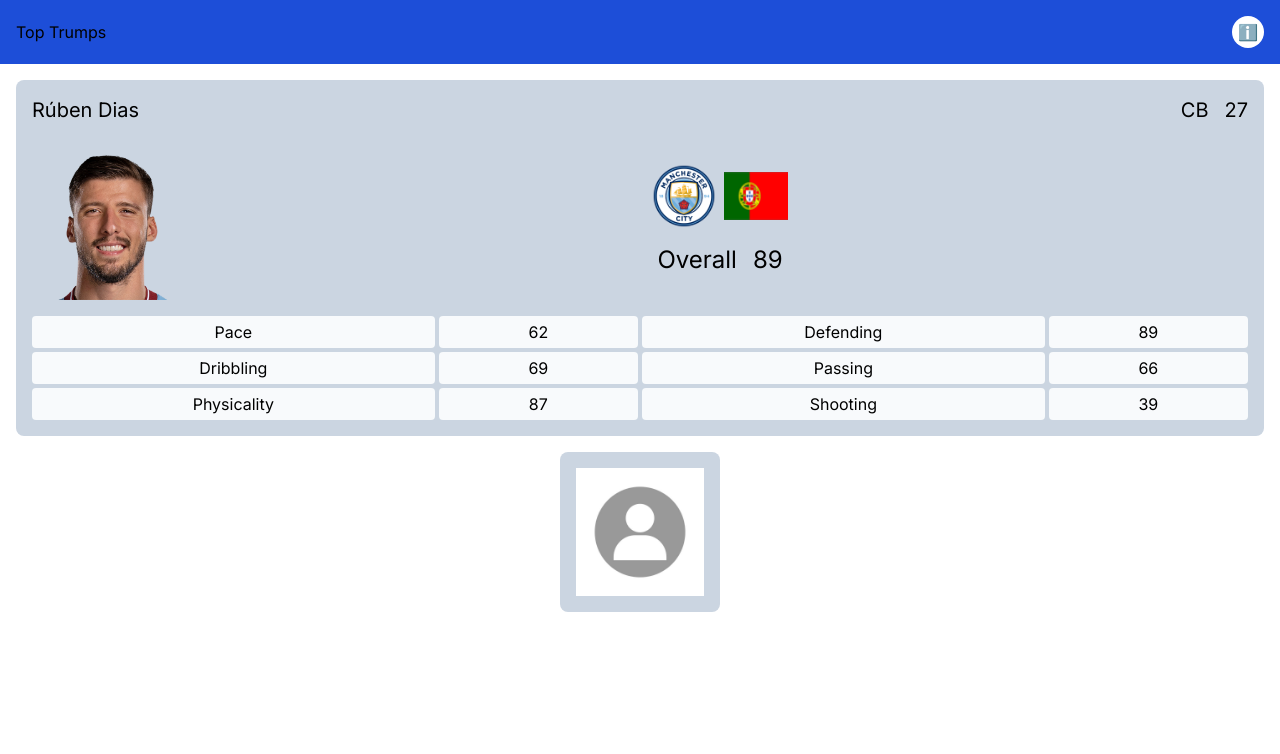
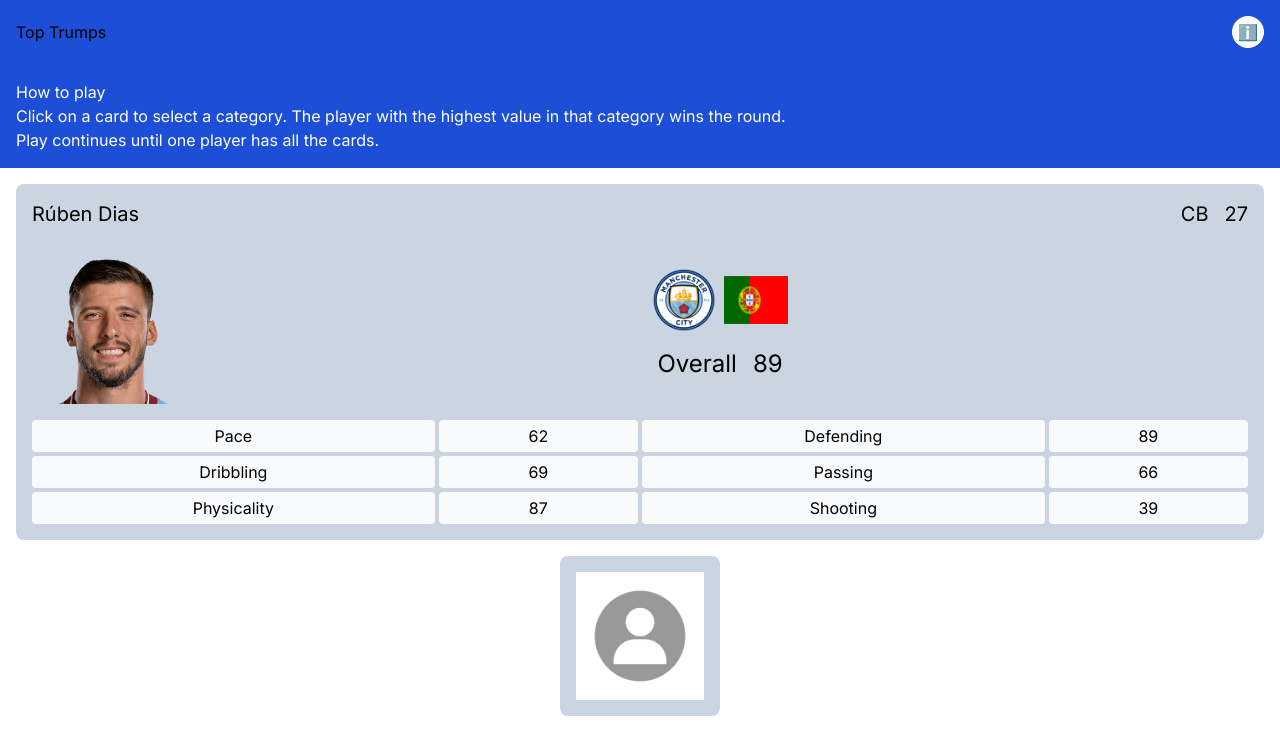
Before and after one commit to Gavin-Persad/GJTopTrumps, a Next.js app: page / in a window 1280 px wide. Both pictures are taken after a click on the button "ℹ️". Shown: the top 754 px of the page. Built offline with nearby package versions, Linux system fonts and the light colour scheme.

Commit message:
how to play added to header

```diff
--- a/src/app/components/header.tsx
+++ b/src/app/components/header.tsx
@@ -1,10 +1,30 @@
+"use client";
+
+import React, { useState } from 'react';
 
 const Header = () => {
+
+const [howToPlay, setHowToPlay] = useState(false);
+
+const toggleHowToPlay = () => {
+  setHowToPlay(!howToPlay);
+};
+
+
   return (
-    <header className="flex items-center bg-blue-700 justify-between p-4">
-      <h1 className="">Top Trumps</h1>
-      <button className="rounded-full bg-white h-8 w-8">ℹ️</button>
-    </header>
+    <>
+      <header className="flex items-center bg-blue-700 justify-between p-4">
+        <h1 className="">Top Trumps</h1>
+        <button className="rounded-full bg-white h-8 w-8" onClick={toggleHowToPlay}>ℹ️</button>
+      </header>
+      {howToPlay && (
+        <div className="bg-blue-700 text-white p-4">
+          <h2>How to play</h2>
+          <p>Click on a card to select a category. The player with the highest value in that category wins the round.</p>
+          <p>Play continues until one player has all the cards.</p>
+        </div>
+      )}
+    </>
   );
 };
 
```
